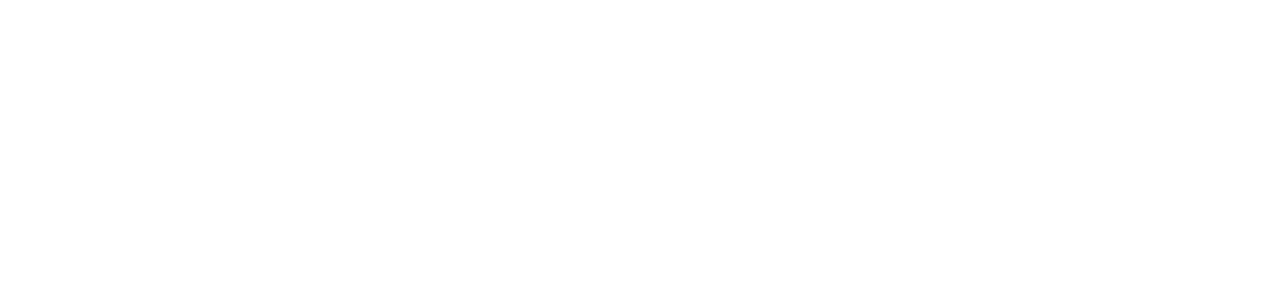
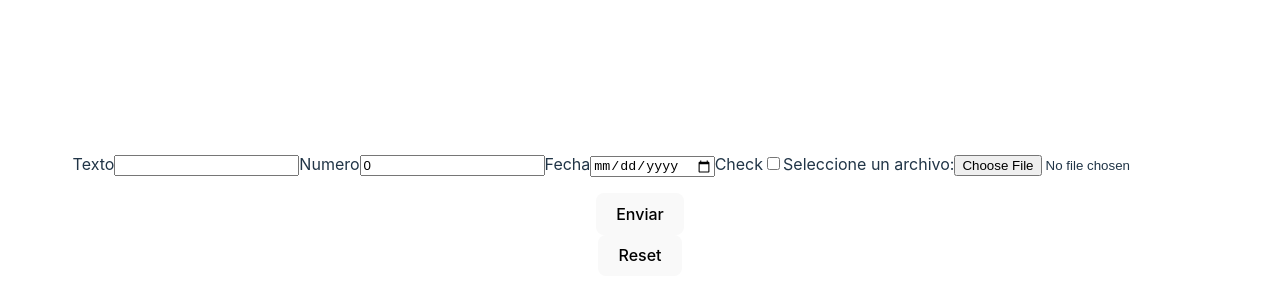
Before and after one commit to OscarRomaCalvo/ejerciciosReact, a React (Vite) app: page / in a window 1280 px wide. Shown: the part 186-486 px from the top of the page. Built offline with nearby package versions, Linux system fonts and the light colour scheme.

Commit message:
Done ex 1

```diff
--- a/src/App.jsx
+++ b/src/App.jsx
@@ -2,12 +2,14 @@
 import reactLogo from './assets/react.svg'
 import viteLogo from '/vite.svg'
 import './App.css'
+import Form from './components/Form/Form'
 
 function App() {
   const [count, setCount] = useState(0)
 
   return (
     <>
+      <Form></Form>
     </>
   )
 }
--- /dev/null
+++ b/src/components/Form/Form.jsx
@@ -0,0 +1,43 @@
+import useForm from "../../hooks/useForm"
+
+function Form(){
+
+    const [form, onChangeForm, reset, isDirty] = useForm()
+
+    function handleSubmit(){
+        event.preventDefault()
+        window.alert(`Texto: ${form.Texto}, Numero: ${form.Numero}, Fecha: ${form.Fecha}, Check: ${form.Checked ? "true": "false"}, Check: ${isDirty ? "true": "false"}`)
+    }
+
+    return(
+        <>
+        <form onSubmit={()=>handleSubmit()}>
+            <label>
+                Texto
+                <input type="text" value={form.Texto} name="Texto" onChange={onChangeForm}></input>
+            </label>
+            <label>
+                Numero
+                <input type="number" value={form.Numero} name="Numero" onChange={onChangeForm}></input>
+            </label>
+            <label>
+                Fecha
+                <input type="date" value={form.Fecha} name="Fecha" onChange={onChangeForm}></input>
+            </label>
+            <label>
+                Check
+                <input type="checkbox" value={form.Checked} name="Checked" onChange={onChangeForm}></input>
+            </label>
+            <label>
+                Seleccione un archivo:
+                <input type="file" name="File" value={form.File} onChange={onChangeForm} accept=".pdf, .jpg, .png" />
+            </label>
+            <p></p>
+            <button type="submit">Enviar</button>
+        </form>
+        <button onClick={reset}>Reset</button>
+        </>
+    )
+}
+
+export default Form
--- /dev/null
+++ b/src/hooks/useForm.js
@@ -0,0 +1,41 @@
+import { useState } from "react"
+
+function useForm(){
+    const [form, setForm] = useState({
+        Texto:"",
+        Numero:0,
+        Fecha:"",
+        Checked: false,
+        File: ""
+    })
+
+    const[isDirty,setIsDirty]= useState(false)
+
+    function onChangeForm(event){
+        setIsDirty(true)
+        if(event.target.name==="Checked"){
+            setForm({...form,
+                [event.target.name] : event.target.checked,
+              });
+        }else{
+            setForm(prevForm=>({
+                ...prevForm,
+                [event.target.name] : event.target.value
+            }))
+        }
+    }
+
+    function reset(){
+        setIsDirty(true)
+        setForm({
+            Texto:"",
+            Numero:0,
+            Fecha:"",
+            Checked: false,
+            File: ""
+        })
+    }
+    return [form, onChangeForm, reset, isDirty]
+}
+
+export default useForm
```
